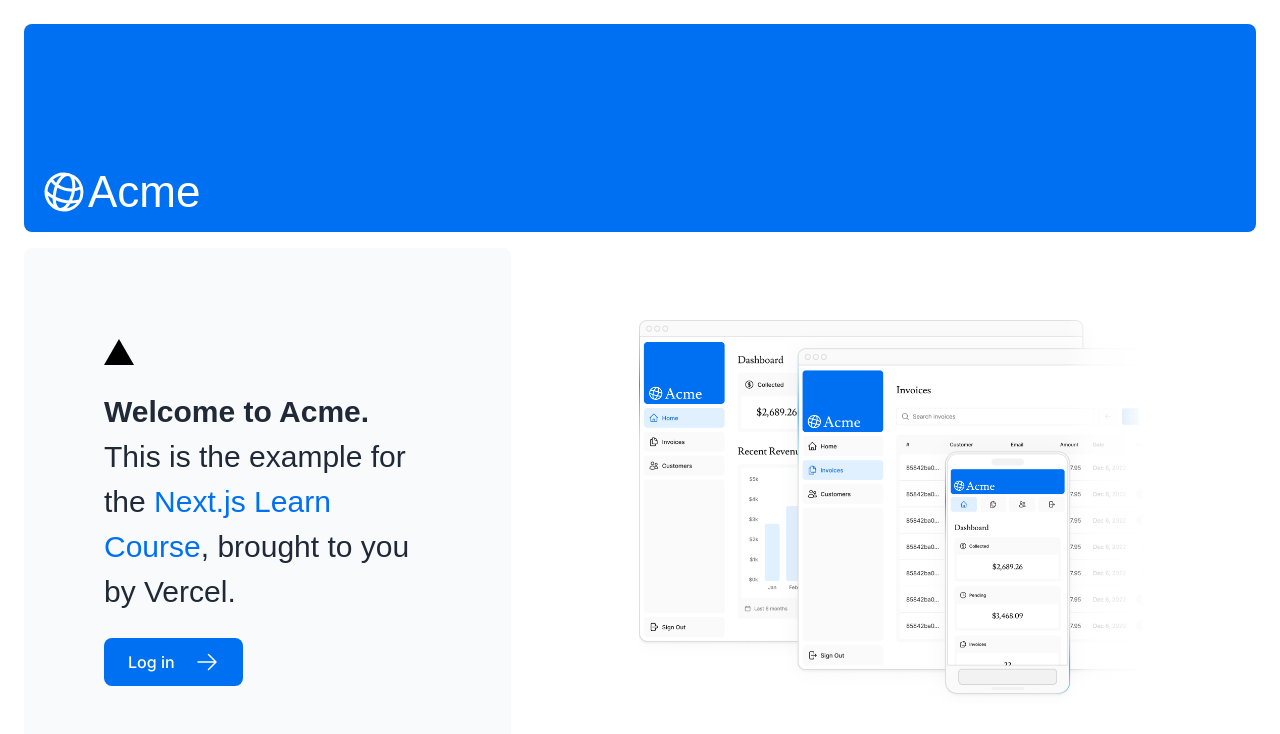
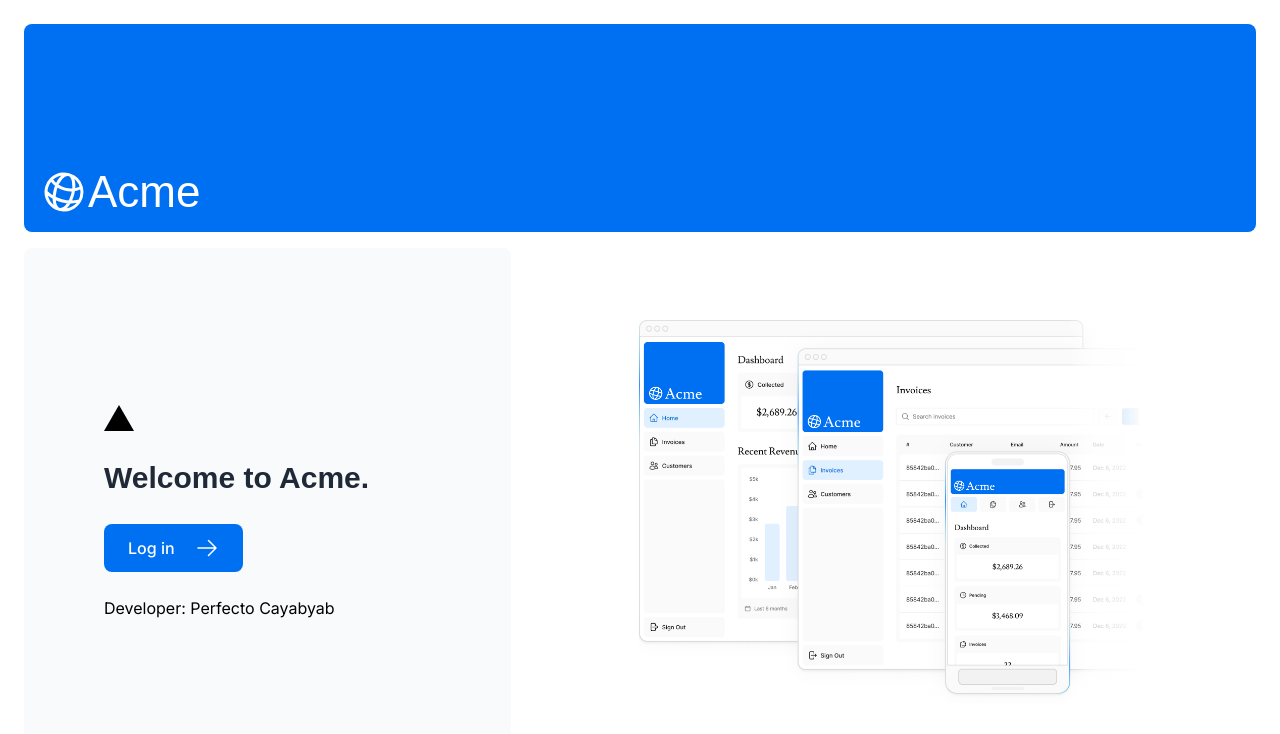
Before and after one commit to PerfectoCayabyab/nextjs-dashboard, a Next.js app: page / in a window 1280 px wide. Shown: the top 734 px of the page. Built offline with nearby package versions, Linux system fonts and the light colour scheme; a web font is replaced by a local one.

Commit message:
Modified with test login

```diff
--- a/app/login/page.tsx
+++ b/app/login/page.tsx
@@ -14,6 +14,12 @@
         <Suspense>
           <LoginForm />
         </Suspense>
+        <div className="flex w-full items-end rounded-lg bg-blue-500 px-2 py-4 !mt-[40px] justify-center">
+          <p className='text-white font-semibold'>
+          Test email: user@nextmail.com<br></br>
+          Test password: 123456
+          </p>
+        </div>
       </div>
     </main>
   );
--- a/app/page.tsx
+++ b/app/page.tsx
@@ -17,11 +17,7 @@
           <p
             className={`${lusitana.className} text-xl text-gray-800 md:text-3xl md:leading-normal`}
           >
-            <strong>Welcome to Acme.</strong> This is the example for the{" "}
-            <a href="https://nextjs.org/learn/" className="text-blue-500">
-              Next.js Learn Course
-            </a>
-            , brought to you by Vercel.
+            <strong>Welcome to Acme.</strong>
           </p>
           <Link
             href="/login"
@@ -29,6 +25,7 @@
           >
             <span>Log in</span> <ArrowRightIcon className="w-5 md:w-6" />
           </Link>
+          <p>Developer: Perfecto Cayabyab</p>
         </div>
         <div className="flex items-center justify-center p-6 md:w-3/5 md:px-28 md:py-12">
           {/* Add Hero Images Here */}
```
